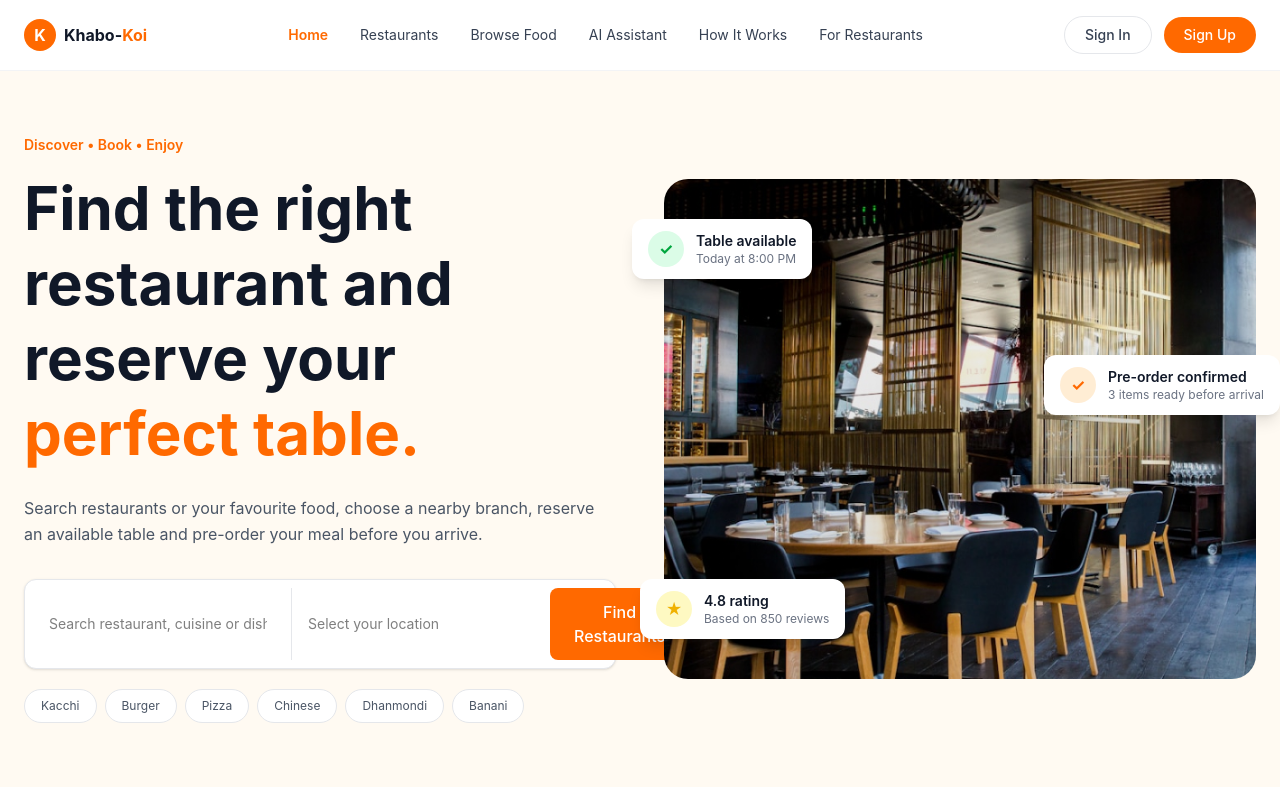
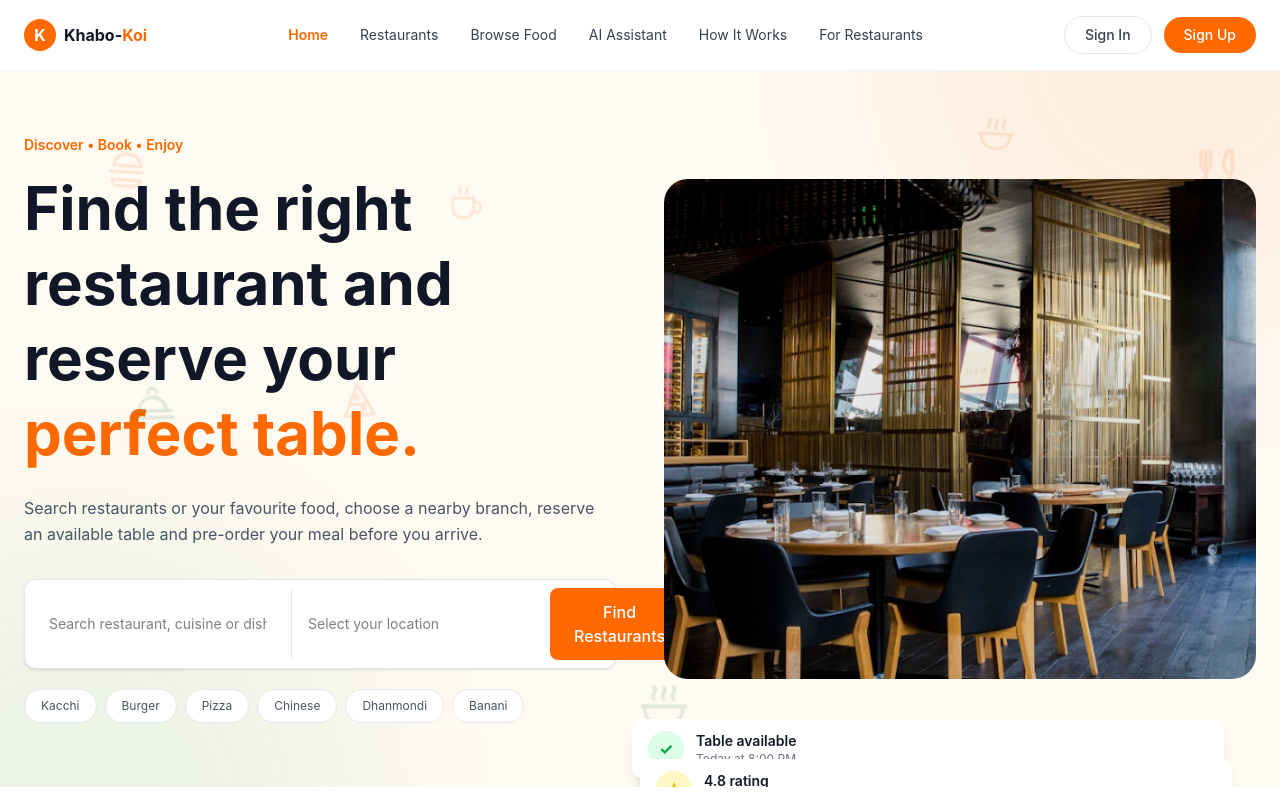
Before and after one commit to AbuNasirPatwary/Khabo-Koi, a React app in the folder frontend/: page / in a window 1280 px wide. Shown: the top 800 px of the page. Built offline with nearby package versions, Linux system fonts and the light colour scheme; no server answers; the HTML template or start-up script is replaced by a standard one.

Commit message:
Add interactive customer food background

```diff
--- a/frontend/src/App.jsx
+++ b/frontend/src/App.jsx
@@ -50,6 +50,7 @@ import BranchManagerNotifications from './pages/branchManager/BranchManagerNotif
 import BranchManagerStatusHistory from './pages/branchManager/BranchManagerStatusHistory'
 import ProtectedBranchManagerRoute from './components/branchManager/ProtectedBranchManagerRoute'
 import AIDiningAssistant from './pages/AIDiningAssistant'
+import InteractiveFoodBackground from './components/InteractiveFoodBackground'
 
 
 function App() {
@@ -57,6 +58,9 @@ function App() {
   return (
 
     <BrowserRouter>
+
+      {/* Decorative motion is limited to the customer-facing experience. */}
+      <InteractiveFoodBackground />
 
       <Routes>
 
--- /dev/null
+++ b/frontend/src/components/InteractiveFoodBackground.jsx
@@ -0,0 +1,218 @@
+import { useEffect, useRef } from 'react'
+import { useLocation } from 'react-router-dom'
+
+
+const FOOD_ICONS = [
+  {
+    name: 'burger',
+    paths: [
+      <path key="top" d="M5 11c.8-4 3.2-6 7-6s6.2 2 7 6H5Z" />,
+      <path key="middle" d="M4 14h16M6 18h12" />,
+      <path key="bottom" d="M5 18c0 1.7 1.3 3 3 3h8c1.7 0 3-1.3 3-3" />,
+    ],
+  },
+  {
+    name: 'pizza',
+    paths: [
+      <path key="slice" d="m12 3 8 17H4L12 3Z" />,
+      <path key="crust" d="M7 14h10" />,
+      <circle key="one" cx="11" cy="10" r="1" />,
+      <circle key="two" cx="14.5" cy="16.5" r="1" />,
+    ],
+  },
+  {
+    name: 'coffee',
+    paths: [
+      <path key="cup" d="M5 9h12v6a5 5 0 0 1-5 5h-2a5 5 0 0 1-5-5V9Z" />,
+      <path key="handle" d="M17 11h1a3 3 0 0 1 0 6h-2" />,
+      <path key="steam" d="M9 6c-1-1 1-2 0-3m4 3c-1-1 1-2 0-3" />,
+    ],
+  },
+  {
+    name: 'noodles',
+    paths: [
+      <path key="bowl" d="M4 12h16c0 5-3 8-8 8s-8-3-8-8Z" />,
+      <path key="rim" d="M3 12h18" />,
+      <path key="steam" d="M8 9c-2-2 2-3 0-5m4 5c-2-2 2-3 0-5m4 5c-2-2 2-3 0-5" />,
+    ],
+  },
+  {
+    name: 'cake',
+    paths: [
+      <path key="cake" d="M5 11h14v9H5zM5 15h14" />,
+      <path key="icing" d="M5 11c2 2 3-1 5 1s3-1 5 0 2 0 4-1" />,
+      <path key="candle" d="M12 8V4m0 0c-2 1-1-2 0-3 1 1 2 4 0 3Z" />,
+    ],
+  },
+  {
+    name: 'ice cream',
+    paths: [
+      <circle key="scoop" cx="12" cy="8" r="5" />,
+      <path key="cone" d="M8 12h8l-4 10-4-10Zm1.5 4h5M10.5 19h3" />,
+    ],
+  },
+  {
+    name: 'cutlery',
+    paths: [
+      <path key="fork" d="M7 3v7m-2-7v5c0 2 1 3 2 3s2-1 2-3V3m-2 8v10" />,
+      <path key="knife" d="M16 3c-2 3-2 7 0 9h2V3h-2Zm1 9v9" />,
+    ],
+  },
+  {
+    name: 'cloche',
+    paths: [
+      <path key="dish" d="M4 17h16M6 17a6 6 0 0 1 12 0" />,
+      <path key="handle" d="M10 9a2 2 0 0 1 4 0" />,
+      <path key="base" d="M3 20h18" />,
+    ],
+  },
+]
+
+
+const DECORATIONS = [
+  { icon: 0, x: 4, y: 12, size: 48, duration: 11, delay: -4 },
+  { icon: 1, x: 18, y: 72, size: 62, duration: 14, delay: -13 },
+  { icon: 2, x: 33, y: 20, size: 42, duration: 12, delay: -9 },
+  { icon: 3, x: 48, y: 82, size: 58, duration: 15, delay: -18 },
+  { icon: 4, x: 63, y: 28, size: 52, duration: 13, delay: -7 },
+  { icon: 5, x: 78, y: 68, size: 46, duration: 12, delay: -15 },
+  { icon: 6, x: 91, y: 15, size: 58, duration: 16, delay: -11 },
+  { icon: 7, x: 9, y: 45, size: 54, duration: 14, delay: -20 },
+  { icon: 1, x: 27, y: 48, size: 44, duration: 13, delay: -3 },
+  { icon: 0, x: 56, y: 55, size: 64, duration: 17, delay: -16 },
+  { icon: 3, x: 72, y: 8, size: 44, duration: 12, delay: -12 },
+  { icon: 2, x: 88, y: 88, size: 52, duration: 14, delay: -5 },
+]
+
+
+function FoodIcon({ definition }) {
+  return (
+    <svg
+      viewBox="0 0 24 24"
+      fill="none"
+      stroke="currentColor"
+      strokeWidth="1.45"
+      strokeLinecap="round"
+      strokeLinejoin="round"
+      aria-label={definition.name}
+    >
+      {definition.paths}
+    </svg>
+  )
+}
+
+
+function InteractiveFoodBackground() {
+  const location = useLocation()
+  const iconRefs = useRef([])
+  const animationFrame = useRef(null)
+
+  const isManagementPortal = [
+    '/platform-admin',
+    '/manager',
+    '/branch-manager',
+  ].some((prefix) => location.pathname.startsWith(prefix))
+
+  useEffect(() => {
+    document.documentElement.classList.toggle(
+      'customer-food-background-active',
+      !isManagementPortal,
+    )
+
+    if (isManagementPortal) {
+      return () => {
+        document.documentElement.classList.remove(
+          'customer-food-background-active',
+        )
+      }
+    }
+
+    function clearHighlight() {
+      iconRefs.current.forEach((element) => {
+        element?.classList.remove('is-cursor-near')
+      })
+    }
+
+    function findClosestIcon(pointerX, pointerY) {
+      let closestElement = null
+      let closestDistance = Number.POSITIVE_INFINITY
+
+      iconRefs.current.forEach((element) => {
+        if (!element) return
+        const bounds = element.getBoundingClientRect()
+        const distance = Math.hypot(
+          pointerX - (bounds.left + bounds.width / 2),
+          pointerY - (bounds.top + bounds.height / 2),
+        )
+
+        if (distance < closestDistance) {
+          closestDistance = distance
+          closestElement = element
+        }
+      })
+
+      clearHighlight()
+
+      // A limited radius prevents a distant icon from glowing constantly.
+      if (closestElement && closestDistance < 220) {
+        closestElement.classList.add('is-cursor-near')
+      }
+    }
+
+    function handlePointerMove(event) {
+      if (animationFrame.current) return
+      animationFrame.current = window.requestAnimationFrame(() => {
+        findClosestIcon(event.clientX, event.clientY)
+        animationFrame.current = null
+      })
+    }
+
+    window.addEventListener('pointermove', handlePointerMove, { passive: true })
+    window.addEventListener('pointerleave', clearHighlight)
+
+    return () => {
+      document.documentElement.classList.remove(
+        'customer-food-background-active',
+      )
+      window.removeEventListener('pointermove', handlePointerMove)
+      window.removeEventListener('pointerleave', clearHighlight)
+      if (animationFrame.current) {
+        window.cancelAnimationFrame(animationFrame.current)
+      }
+    }
+  }, [isManagementPortal])
+
+  if (isManagementPortal) return null
+
+  return (
+    <div className="interactive-food-background" aria-hidden="true">
+      <div className="food-background-glow food-background-glow-orange" />
+      <div className="food-background-glow food-background-glow-green" />
+
+      {DECORATIONS.map((decoration, index) => (
+        <div
+          key={`${decoration.icon}-${decoration.x}-${decoration.y}`}
+          className={`food-float-path ${index % 2 ? 'food-float-reverse' : ''}`}
+          style={{
+            left: `${decoration.x}%`,
+            top: `${decoration.y}%`,
+            width: `${decoration.size}px`,
+            height: `${decoration.size}px`,
+            '--food-duration': `${decoration.duration}s`,
+            '--food-delay': `${decoration.delay}s`,
+          }}
+        >
+          <span
+            ref={(element) => { iconRefs.current[index] = element }}
+            className="food-outline-glyph"
+          >
+            <FoodIcon definition={FOOD_ICONS[decoration.icon]} />
+          </span>
+        </div>
+      ))}
+    </div>
+  )
+}
+
+
+export default InteractiveFoodBackground
--- a/frontend/src/index.css
+++ b/frontend/src/index.css
@@ -1 +1,137 @@
 @import "tailwindcss";
+
+
+/* --------------------------------------------------------------------------
+   CUSTOMER INTERACTIVE FOOD BACKGROUND
+
+   The layer intentionally ignores pointer input so it can never block links,
+   forms, maps, or other product controls. JavaScript only listens globally to
+   decide which nearby outline should receive the visual highlight.
+   -------------------------------------------------------------------------- */
+
+.interactive-food-background {
+  position: fixed;
+  inset: 0;
+  z-index: 1;
+  overflow: hidden;
+  pointer-events: none;
+  contain: strict;
+}
+
+/*
+  The animated outlines are an atmosphere layer, not a transparency effect.
+  Real UI surfaces stay above it so cards, imagery, search fields, forms, and
+  information panels preserve their original solid colors and readability.
+*/
+.customer-food-background-active #root :where(
+  [class~="bg-white"],
+  [class~="shadow-sm"],
+  [class~="shadow-md"],
+  [class~="shadow-lg"],
+  [class~="shadow-xl"],
+  article,
+  form,
+  img,
+  input,
+  textarea,
+  select,
+  button,
+  [role="dialog"]
+) {
+  position: relative;
+  z-index: 2;
+}
+
+.food-background-glow {
+  position: absolute;
+  width: 34rem;
+  height: 34rem;
+  border-radius: 9999px;
+  filter: blur(100px);
+  opacity: 0.08;
+}
+
+.food-background-glow-orange {
+  top: -14rem;
+  right: -10rem;
+  background: #f97316;
+}
+
+.food-background-glow-green {
+  bottom: -18rem;
+  left: -12rem;
+  background: #16a34a;
+}
+
+.food-float-path {
+  position: absolute;
+  color: #ea580c;
+  animation: food-diagonal-drift var(--food-duration) ease-in-out infinite alternate;
+  animation-delay: var(--food-delay);
+  will-change: transform;
+}
+
+.food-float-reverse {
+  color: #15803d;
+  animation-direction: alternate-reverse;
+}
+
+.food-outline-glyph {
+  display: block;
+  width: 100%;
+  height: 100%;
+  opacity: 0.13;
+  transform: scale(1) rotate(-4deg);
+  filter: drop-shadow(0 0 0 transparent);
+  transition:
+    color 260ms ease,
+    filter 260ms ease,
+    opacity 260ms ease,
+    transform 260ms cubic-bezier(0.2, 0.8, 0.2, 1);
+}
+
+.food-outline-glyph svg {
+  width: 100%;
+  height: 100%;
+}
+
+.food-outline-glyph.is-cursor-near {
+  color: #f97316;
+  opacity: 0.72;
+  transform: scale(1.34) rotate(2deg);
+  filter: drop-shadow(0 6px 12px rgb(249 115 22 / 0.22));
+}
+
+@keyframes food-diagonal-drift {
+  0% {
+    transform: translate3d(-26px, -20px, 0) rotate(-4deg);
+  }
+
+  50% {
+    transform: translate3d(12px, 14px, 0) rotate(3deg);
+  }
+
+  100% {
+    transform: translate3d(52px, 48px, 0) rotate(8deg);
+  }
+}
+
+@media (max-width: 640px) {
+  .food-float-path:nth-of-type(n + 9) {
+    display: none;
+  }
+
+  .food-outline-glyph {
+    opacity: 0.09;
+  }
+}
+
+@media (prefers-reduced-motion: reduce) {
+  .food-float-path {
+    animation: none;
+  }
+
+  .food-outline-glyph {
+    transition-duration: 0.01ms;
+  }
+}
```
